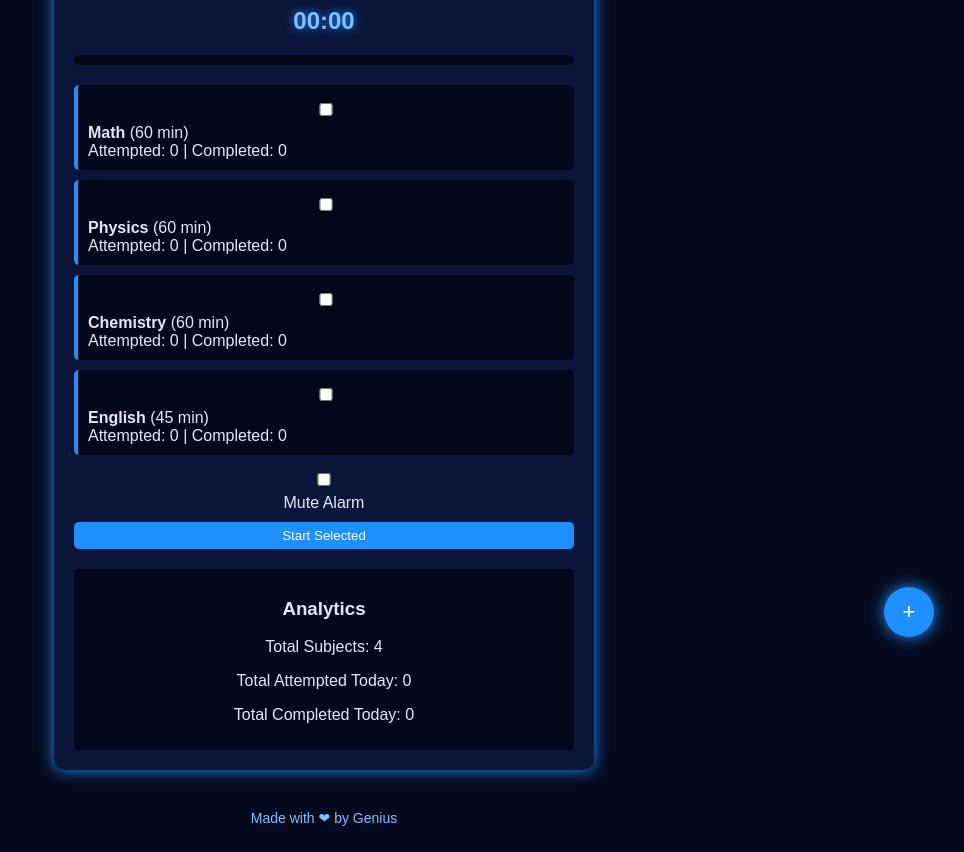
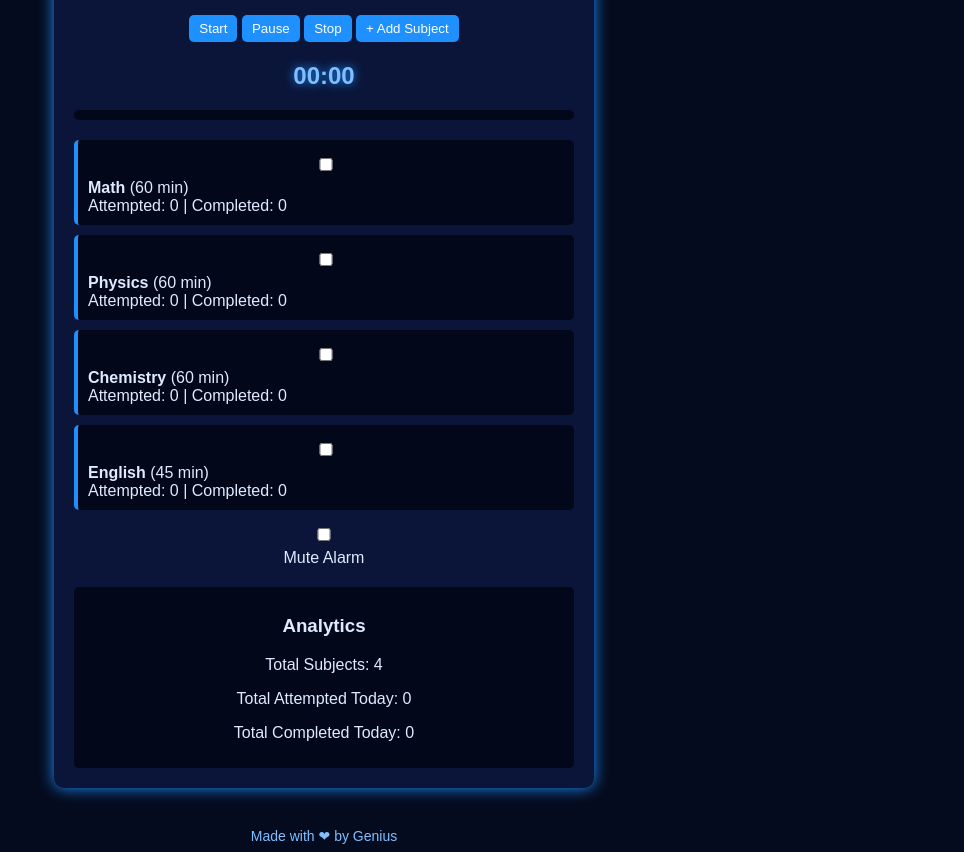
Before and after one commit to genius0369/Study-manager-pro, a plain HTML site: page index.html in a window 1280 px wide. Shown: the part 133-985 px from the top of the page, without its empty margins (316-1280 px from the left). Drawn offline with Linux system fonts and the light colour scheme.

Commit message:
Update index.html

```diff
--- a/index.html
+++ b/index.html
@@ -9,11 +9,27 @@
 
 <body>
 
-    <button class="theme-btn" onclick="toggleTheme()">🌙 Toggle Theme</button>
+
+<div class="clouds">
+    <div class="cloud x1"></div>
+    <div class="cloud x2"></div>
+    <div class="cloud x3"></div>
+    <div class="cloud x4"></div>
+    <div class="cloud x5"></div>
+</div>
+
 
     <div class="container">
 
         <h1>Study Manager Pro</h1>
+
+        <!-- TOP CONTROL BAR -->
+        <div class="top-controls">
+            <button onclick="startSelected()">Start</button>
+            <button id="pauseBtn" onclick="pauseResume()">Pause</button>
+            <button onclick="stopTimer()">Stop</button>
+            <button onclick="toggleAddForm()">+ Add Subject</button>
+        </div>
 
         <h2 id="timer">00:00</h2>
 
@@ -23,11 +39,9 @@
 
         <div id="subjectList"></div>
 
-        <label>
+        <label class="mute-option">
             <input type="checkbox" id="muteToggle"> Mute Alarm
         </label>
-
-        <button id="startBtn" onclick="startSelected()">Start Selected</button>
 
         <div class="analytics">
             <h3>Analytics</h3>
@@ -38,8 +52,7 @@
 
     </div>
 
-    <button class="floating-btn" onclick="toggleAddForm()">+</button>
-
+    <!-- ADD SUBJECT MODAL -->
     <div id="addModal" class="modal">
         <div class="modal-content">
             <h3>Add Subject</h3>
@@ -50,10 +63,11 @@
     </div>
 
     <footer>
-        Made with ❤ by Genius
+        <span>Made with ❤ by Genius</span>
     </footer>
 
     <script src="script.js"></script>
+
 </body>
 
 </html>
```
